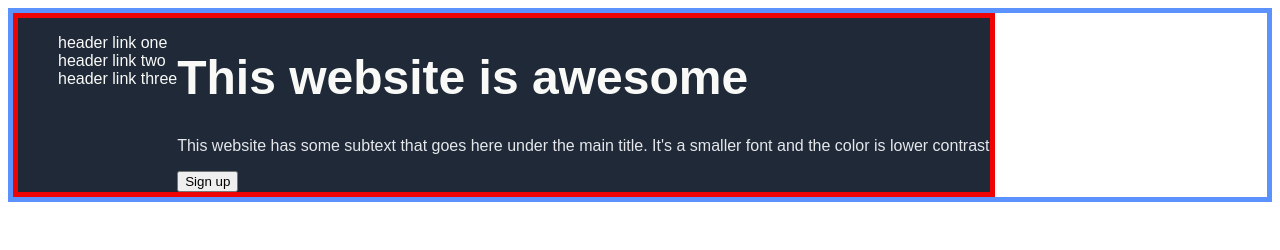
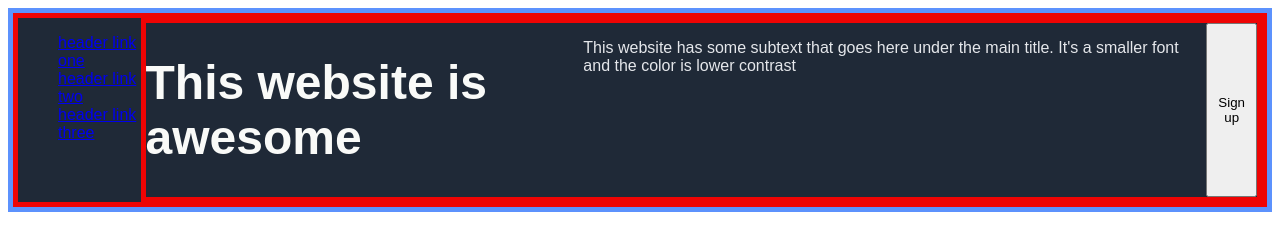
Before and after one commit to a-wisbey/TOP-landing-page, a plain HTML site: page index.html in a window 1280 px wide. Drawn offline with Linux system fonts and the light colour scheme.

Commit message:
Add border around top-text box

```diff
--- a/index.html
+++ b/index.html
@@ -9,12 +9,14 @@
 <body>
     <div class="section1">
         <div class="section1-nav">
-            <div class="logo"></div>
-            <div class="right-links">
+            <div class="logo">
+
+            </div>
+            <div class="nav-links">
                 <ul>
-                    <li><a href="#" class="header-links">header link one</a></li>
-                    <li><a href="#" class="header-links">header link two</a></li>
-                    <li><a href="#" class="header-links">header link three</a></li>
+                    <li><a href="#" class="1">header link one</a></li>
+                    <li><a href="#" class="2">header link two</a></li>
+                    <li><a href="#" class="3">header link three</a></li>
                 </ul>
             </div>
             <div class="top-text">
--- a/styles.css
+++ b/styles.css
@@ -14,15 +14,21 @@ body {
     display: flex;
 }
 
-.header-links {
+.nav-links.1.2.3{
     text-decoration: none;
-    color: #F9FAF8;
+    color: #e5e7eb;
 }
+
 .section1-h1 {
     font-size: 48px;
-    color: #F9FAF8;
+    color: #F9FAF8; /* not working??? */
    /* font-weight: bold; */
    /* TODO: make the header text extra bold */
+}
+
+.top-text {
+    border: 5px solid #ee0404;
+    display: flex;
 }
 
 ul {
```
